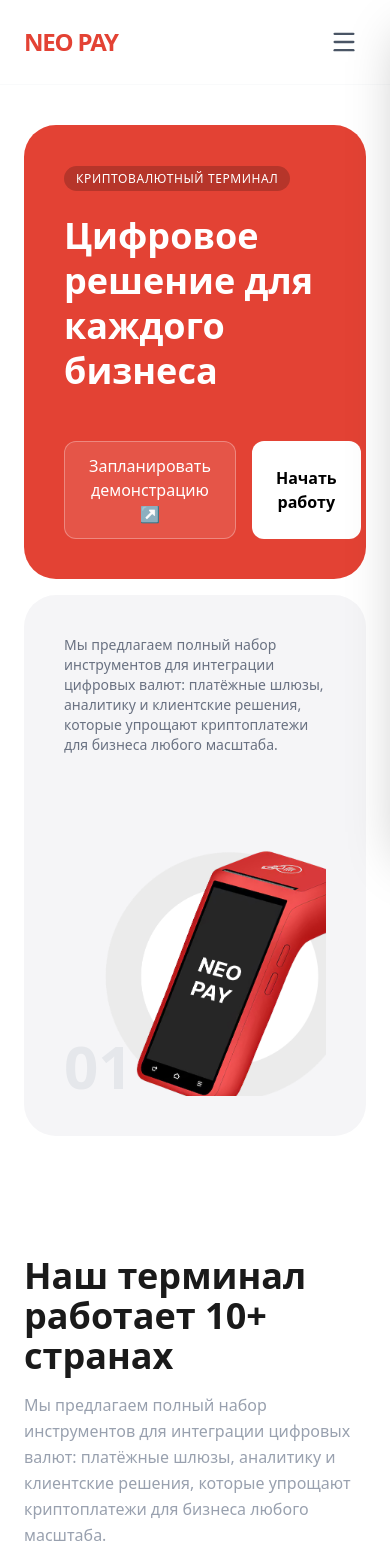
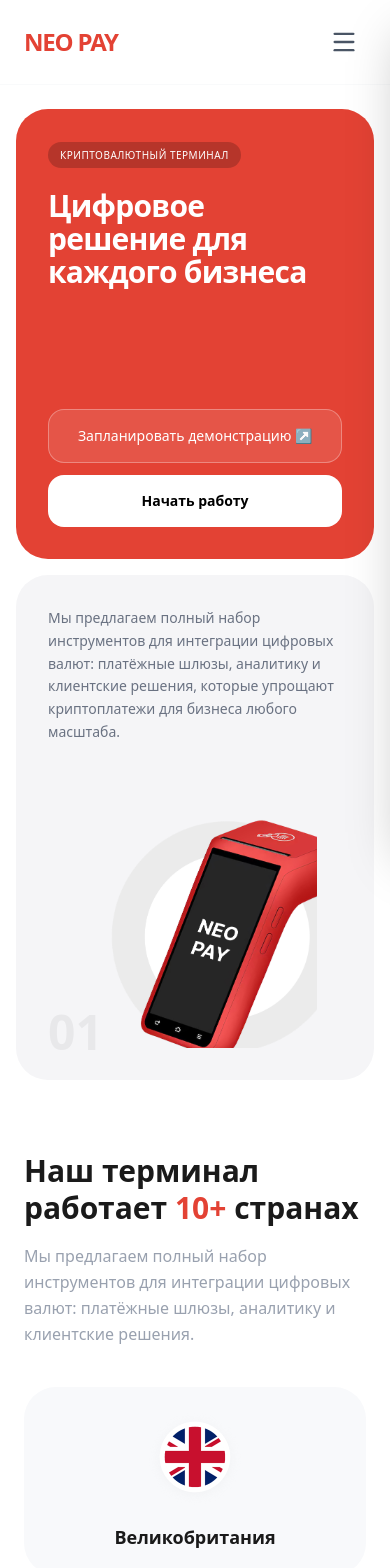
Before and after one commit to ermatovrasul/NEO-PAY, a Next.js app: page / in a window 390 px wide. Shown: the top 1568 px of the page. Built offline with nearby package versions, Linux system fonts and the light colour scheme.

Commit message:
style fixed

```diff
--- a/components/BecomePart.tsx
+++ b/components/BecomePart.tsx
@@ -2,35 +2,36 @@
 
 export const BecomePart = () => {
   return (
-    <section className="px-6 md:px-32 py-24 bg-white flex flex-col items-center text-center">
-      <div className="mb-16 space-y-4">
-        <h2 className="text-4xl md:text-6xl font-bold text-[#1A1A1A]">
+    <section className="px-6 md:px-12 py-16 md:py-24 bg-white flex flex-col items-center text-center overflow-hidden">
+      <div className="mb-10 md:mb-16 space-y-2 md:space-y-4">
+        <h2 className="text-3xl sm:text-4xl md:text-6xl font-bold text-[#1A1A1A] leading-tight">
           Станьте частью
         </h2>
-        <h3 className="text-4xl md:text-6xl font-bold text-[#E34234]">
+        <h3 className="text-3xl sm:text-4xl md:text-6xl font-bold text-[#E34234] leading-tight">
           NEO PAY
         </h3>
-        <div className="pt-6">
-          <button className="group flex items-center gap-2 border border-gray-300 px-8 py-3 rounded-2xl font-medium hover:bg-gray-50 transition-all mx-auto shadow-sm">
+        <div className="pt-4 md:pt-6">
+          <button className="group flex items-center gap-2 border border-gray-300 px-6 py-3 md:px-8 md:py-3 rounded-xl md:rounded-2xl font-medium hover:bg-gray-50 transition-all mx-auto shadow-sm active:scale-95">
             Начать работу
-            <span className="group-hover:translate-x-1 group-hover:-translate-y-1 transition-transform">
+            <span className="group-hover:translate-x-1 group-hover:-translate-y-1 transition-transform text-lg">
               ↗
             </span>
           </button>
         </div>
       </div>
 
-      <div className="relative w-full max-w-[700px] aspect-square flex items-center justify-center overflow-hidden">
-        <div className="relative w-full h-full animate-slow-spin opacity-90">
+      <div className="relative w-full max-w-[320px] sm:max-w-[450px] md:max-w-[700px] aspect-square flex items-center justify-center">
+        <div className="absolute inset-0 bg-red-500/10 blur-[60px] md:blur-[100px] rounded-full z-0" />
+
+        <div className="relative w-full h-full animate-[spin_60s_linear_infinite] opacity-90 z-10">
           <Image
             src="/image/image 180.png"
             alt="World Map"
             fill
-            className="object-contain scale-125"
+            className="object-contain scale-110 md:scale-125"
+            priority
           />
         </div>
-
-        <div className="absolute inset-0 bg-radial-gradient from-red-500/10 to-transparent blur-3xl z-[-1] rounded-full" />
       </div>
     </section>
   );
--- a/components/Countries.tsx
+++ b/components/Countries.tsx
@@ -10,30 +10,34 @@
 
 export const Countries = () => {
   return (
-    <section className="px-6 md:px-12 py-20  bg-white">
-      <h2 className="text-4xl font-bold mb-4 text-[#1A1A1A]">
-        Наш терминал работает 10+ странах
-      </h2>
-      <p className="text-gray-400 mb-12 max-w-3xl text-[16px] leading-relaxed">
-        Мы предлагаем полный набор инструментов для интеграции цифровых валют:
-        платёжные шлюзы, аналитику и клиентские решения, которые упрощают
-        криптоплатежи для бизнеса любого масштаба.
-      </p>
-      <div className="grid grid-cols-2 sm:grid-cols-3 md:grid-cols-5 gap-6">
+    <section className="px-6 md:px-12 lg:px-12 py-12 md:py-24 bg-white">
+      <div className="max-w-4xl mb-10 md:mb-16">
+        <h2 className="text-3xl md:text-5xl lg:text-4xl font-bold mb-4 text-[#1A1A1A] leading-tight">
+          Наш терминал работает <span className="text-[#E34234]">10+</span> странах
+        </h2>
+        <p className="text-gray-400 text-base md:text-lg leading-relaxed max-w-2xl">
+          Мы предлагаем полный набор инструментов для интеграции цифровых валют:
+          платёжные шлюзы, аналитику и клиентские решения.
+        </p>
+      </div>
+
+      <div className="grid grid-cols-1 sm:grid-cols-2 lg:grid-cols-5 gap-4 md:gap-6">
         {countries.map((c) => (
           <div
             key={c.name}
-            className="bg-[#F8F9FB] p-8 rounded-[24px] flex flex-col  justify-center gap-4 transition-hover hover:shadow-md cursor-default"
+            className="bg-[#F8F9FB] p-6 md:p-8 rounded-[32px] flex flex-col items-center justify-center gap-4 transition-all duration-300 hover:bg-white hover:shadow-xl hover:-translate-y-2 group cursor-default"
           >
-            <div className="relative w-[141px] h-[141px] mx-auto">
+            <div className="relative w-24 h-24 md:w-32 md:h-32 lg:w-36 lg:h-36 transition-transform duration-500 group-hover:scale-110">
               <Image
                 src={c.flag}
                 alt={c.name}
                 fill
                 className="object-contain"
+                sizes="(max-width: 768px) 96px, 144px"
               />
             </div>
-            <span className="font-semibold text-[#1A1A1A] text-xl text-center">
+
+            <span className="font-bold text-[#1A1A1A] text-lg md:text-xl text-center">
               {c.name}
             </span>
           </div>
--- a/components/HeroSection.tsx
+++ b/components/HeroSection.tsx
@@ -1,35 +1,52 @@
 import Image from "next/image";
 
-// src/components/sections/Hero.tsx
 export const Hero = () => {
   return (
-    <section className="px-6 md:px-12 py-10 grid grid-cols-1 md:grid-cols-2 gap-4">
-      <div className="bg-[#E34234] rounded-[32px] p-10 md:p-16 text-white flex flex-col justify-between">
+    <section className="px-4 md:px-12 py-6 md:py-10 grid grid-cols-1 lg:grid-cols-2 gap-4">
+      <div className="bg-[#E34234] rounded-[32px] p-8 md:p-16 text-white flex flex-col justify-between min-h-[450px] md:min-h-[550px]">
         <div>
-          <span className="bg-black/20 text-[12px] px-3 py-1 rounded-full uppercase tracking-wider">
+          <span className="bg-black/20 text-[10px] md:text-[12px] px-3 py-1.5 rounded-full uppercase tracking-wider font-medium">
             криптовалютный терминал
           </span>
-          <h1 className="text-4xl md:text-5xl font-bold mt-6 leading-tight">
+          <h1 className="text-3xl sm:text-4xl md:text-5xl lg:text-6xl font-bold mt-6 leading-[1.1] tracking-tight">
             Цифровое решение для каждого бизнеса
           </h1>
         </div>
-        <div className="flex gap-4 mt-12">
-          <button className="border border-white/30 bg-white/10 px-6 py-3 rounded-xl hover:bg-white/20 transition">
+
+        <div className="flex flex-col sm:flex-row gap-3 mt-10 md:mt-12">
+          <button className="w-full sm:w-auto border border-white/30 bg-white/10 px-6 py-4 rounded-2xl hover:bg-white/20 transition-all active:scale-95 text-sm md:text-base font-medium">
             Запланировать демонстрацию ↗
           </button>
-          <button className="bg-white text-black px-6 py-3 rounded-xl font-bold">
+          <button className="w-full sm:w-auto bg-white text-black px-6 py-4 rounded-2xl font-bold hover:bg-gray-100 transition-all active:scale-95 text-sm md:text-base">
             Начать работу
           </button>
         </div>
       </div>
-      <div className="bg-[#F5F5F7] rounded-[32px] p-10 relative overflow-hidden">
-        <p className="text-gray-500 text-sm ">
-          Мы предлагаем полный набор инструментов для интеграции цифровых валют: платёжные шлюзы, аналитику и клиентские решения, которые упрощают криптоплатежи для бизнеса любого масштаба.
-        </p>
-        <div className="mt-10 flex justify-center">
-          <Image src="/image/Terminal.png" alt="Hero Image" width={400} height={300} className="object-contain" />
+
+      <div className="bg-[#F5F5F7] rounded-[32px] p-8 md:p-12 relative overflow-hidden flex flex-col justify-between min-h-[450px] md:min-h-[550px]">
+        <div className="relative z-10">
+          <p className="text-gray-500 text-sm md:text-base lg:text-lg leading-relaxed max-w-[320px] md:max-w-md">
+            Мы предлагаем полный набор инструментов для интеграции цифровых валют:
+            платёжные шлюзы, аналитику и клиентские решения, которые упрощают
+            криптоплатежи для бизнеса любого масштаба.
+          </p>
         </div>
-        <span className="absolute bottom-10 left-10 text-6xl font-bold text-gray-200">01</span>
+
+        <div className="mt-6 flex justify-center items-center relative h-full">
+          <div className="relative w-full max-w-[280px] md:max-w-[400px] aspect-square">
+            <Image
+              src="/image/Terminal.png"
+              alt="Hero Image"
+              fill
+              className="object-contain"
+              priority
+            />
+          </div>
+        </div>
+
+        <span className="absolute bottom-6 left-8 md:bottom-10 md:left-12 text-5xl md:text-8xl font-black text-black/5 pointer-events-none">
+          01
+        </span>
       </div>
     </section>
   );
```
Also changed, not shown: components/InfoCard.tsx (+27 -26 lines), components/VideoInstruction.tsx (+20 -20 lines).
